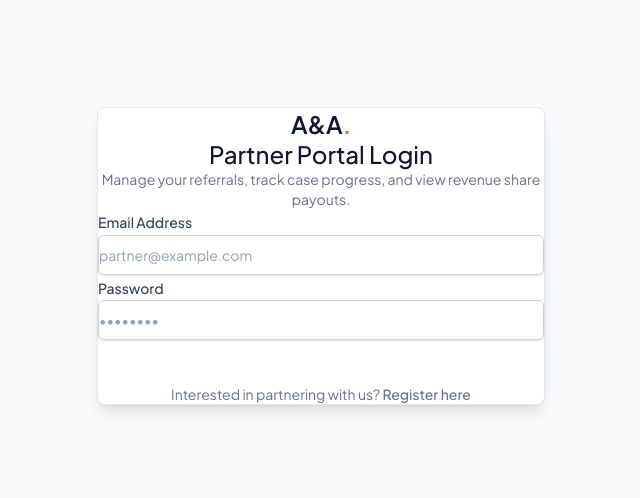
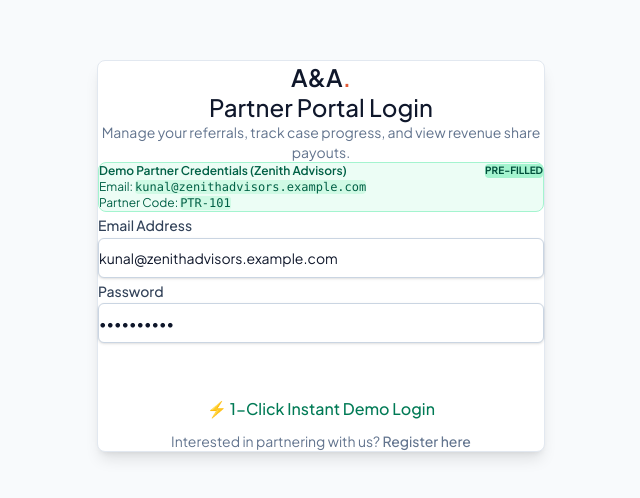
Before and after one commit to Sanchitjha/Bansal-CA, a Next.js app in the folder client/: page /partner/login in a window 1280 px wide. Shown: the part 144-642 px from the top of the page, without its empty margins (319-959 px from the left). Built offline with nearby package versions, Linux system fonts and the light colour scheme; no server answers.

Commit message:
feat: implement partner portal authentication, core providers, and modular UI components

```diff
--- a/client/src/app/partner/login/page.tsx
+++ b/client/src/app/partner/login/page.tsx
@@ -30,10 +30,11 @@ export default function PartnerLoginPage() {
   const {
     register,
     handleSubmit,
+    setValue,
     formState: { errors },
   } = useForm<LoginFormValues>({
     resolver: zodResolver(loginSchema),
-    defaultValues: { email: "", password: "" },
+    defaultValues: { email: "kunal@zenithadvisors.example.com", password: "partner123" },
   });
 
   const loginMutation = useMutation({
@@ -41,13 +42,19 @@ export default function PartnerLoginPage() {
       await login(values.email.trim(), values.password);
     },
     onSuccess: () => {
-      toast.success("Signed in — welcome back.");
+      toast.success("Signed in — welcome back, Kunal.");
       router.push("/partner");
     },
     onError: (err: Error) => {
       toast.error(err.message || "Failed to sign in. Please check your credentials.");
     },
   });
+
+  const handleQuickLogin = async () => {
+    setValue("email", "kunal@zenithadvisors.example.com");
+    setValue("password", "partner123");
+    await loginMutation.mutateAsync({ email: "kunal@zenithadvisors.example.com", password: "partner123" });
+  };
 
   useEffect(() => {
     if (!isCheckingSession && isAuthenticated) {
@@ -69,6 +76,15 @@ export default function PartnerLoginPage() {
             <p className="text-sm text-slate-500">
               Manage your referrals, track case progress, and view revenue share payouts.
             </p>
+          </div>
+
+          <div className="bg-emerald-50 border border-emerald-200 rounded-lg p-3 text-xs text-emerald-800 space-y-1">
+            <div className="font-semibold flex items-center justify-between">
+              <span>Demo Partner Credentials (Zenith Advisors)</span>
+              <span className="bg-emerald-200 text-emerald-900 px-1.5 py-0.5 rounded text-[10px] font-bold">PRE-FILLED</span>
+            </div>
+            <div>Email: <code className="font-mono bg-emerald-100 px-1 rounded">kunal@zenithadvisors.example.com</code></div>
+            <div>Partner Code: <code className="font-mono bg-emerald-100 px-1 rounded">PTR-101</code></div>
           </div>
 
           <form
@@ -106,18 +122,29 @@ export default function PartnerLoginPage() {
 
             <Button
               type="submit"
-              variant="primary"
+              variant="default"
               size="lg"
               disabled={submitting}
-              className="w-full"
+              className="w-full bg-[#0B1528] hover:bg-[#1b2b4d]"
             >
               {submitting ? (
                 <>
                   <Loader2 className="h-4 w-4 animate-spin" /> Signing in…
                 </>
               ) : (
-                "Login"
+                "Login as Partner"
               )}
+            </Button>
+
+            <Button
+              type="button"
+              variant="outline"
+              size="lg"
+              disabled={submitting}
+              onClick={handleQuickLogin}
+              className="w-full border-emerald-300 bg-emerald-50 text-emerald-700 hover:bg-emerald-100 font-medium"
+            >
+              ⚡ 1-Click Instant Demo Login
             </Button>
           </form>
 
```
